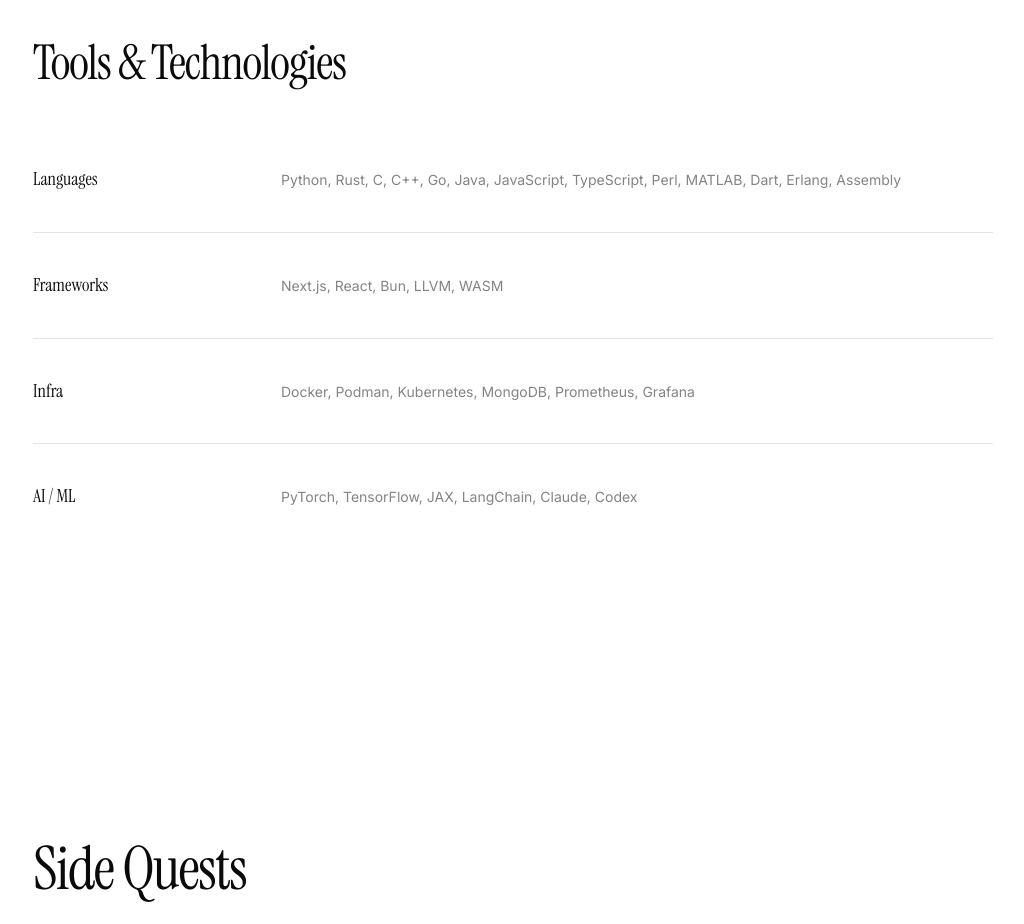
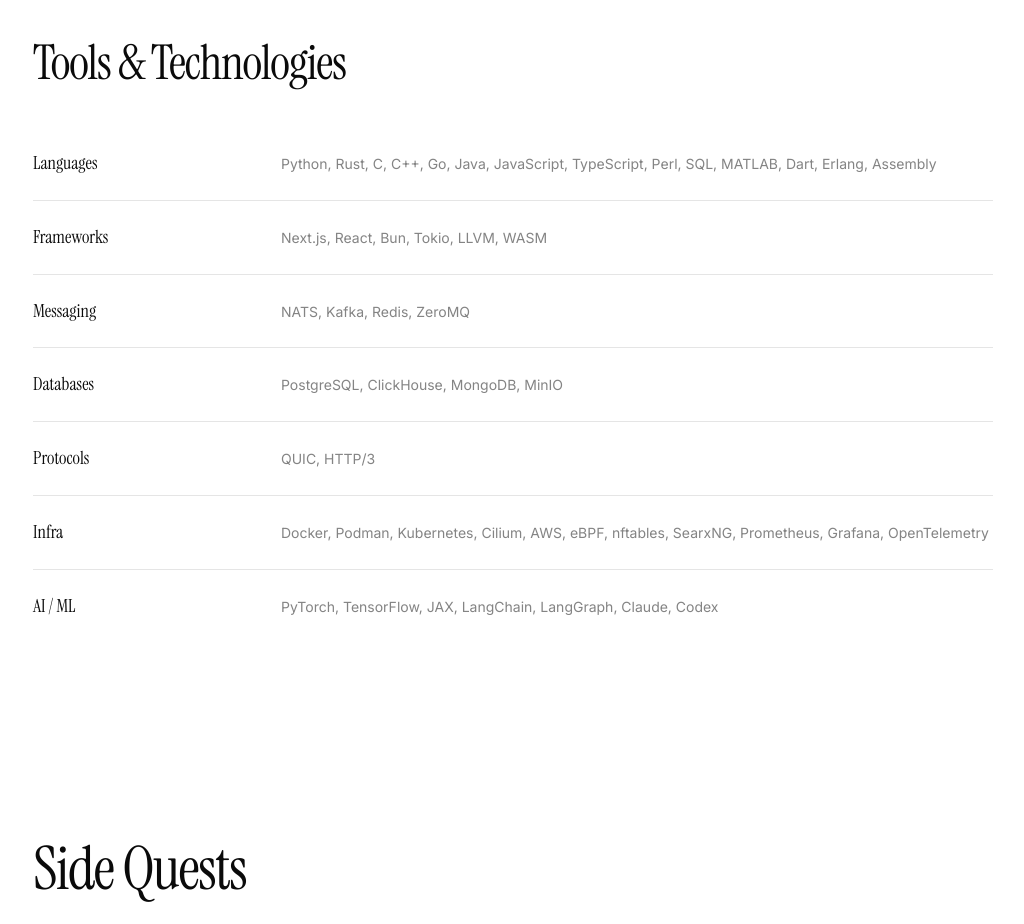
Before and after one commit to rudraditya21/rudraditya21.github.io, a Next.js app: page / in a window 1280 px wide. Shown: the part 5320-6244 px from the top of the page, without its empty margins (239-1263 px from the left). Built offline with nearby package versions, Linux system fonts and the light colour scheme.

Commit message:
added: more skills

```diff
--- a/components/tools.tsx
+++ b/components/tools.tsx
@@ -7,20 +7,32 @@
     category: 'Languages',
     tools: [
       'Python', 'Rust', 'C', 'C++', 'Go', 'Java', 'JavaScript', 'TypeScript',
-      'Perl', 'MATLAB', 'Dart', 'Erlang', 'Assembly',
+      'Perl', 'SQL', 'MATLAB', 'Dart', 'Erlang', 'Assembly',
     ],
   },
   {
     category: 'Frameworks',
-    tools: ['Next.js', 'React', 'Bun', 'LLVM', 'WASM'],
+    tools: ['Next.js', 'React', 'Bun', 'Tokio', 'LLVM', 'WASM'],
+  },
+  {
+    category: 'Messaging',
+    tools: ['NATS', 'Kafka', 'Redis', 'ZeroMQ'],
+  },
+  {
+    category: 'Databases',
+    tools: ['PostgreSQL', 'ClickHouse', 'MongoDB', 'MinIO'],
+  },
+  {
+    category: 'Protocols',
+    tools: ['QUIC', 'HTTP/3'],
   },
   {
     category: 'Infra',
-    tools: ['Docker', 'Podman', 'Kubernetes', 'MongoDB', 'Prometheus', 'Grafana'],
+    tools: ['Docker', 'Podman', 'Kubernetes', 'Cilium', 'AWS', 'eBPF', 'nftables', 'SearxNG', 'Prometheus', 'Grafana', 'OpenTelemetry'],
   },
   {
     category: 'AI / ML',
-    tools: ['PyTorch', 'TensorFlow', 'JAX', 'LangChain', 'Claude', 'Codex'],
+    tools: ['PyTorch', 'TensorFlow', 'JAX', 'LangChain', 'LangGraph', 'Claude', 'Codex'],
   },
 ]
 
@@ -30,7 +42,7 @@
   return (
     <div
       ref={ref as React.RefObject<HTMLDivElement>}
-      className="flex flex-col gap-2 py-8 lg:flex-row lg:gap-10 lg:py-10"
+      className="flex flex-col gap-2 py-5 lg:flex-row lg:gap-10 lg:py-6"
       style={{
         opacity: inView ? 1 : 0,
         transform: inView ? 'translateY(0)' : 'translateY(24px)',
```
